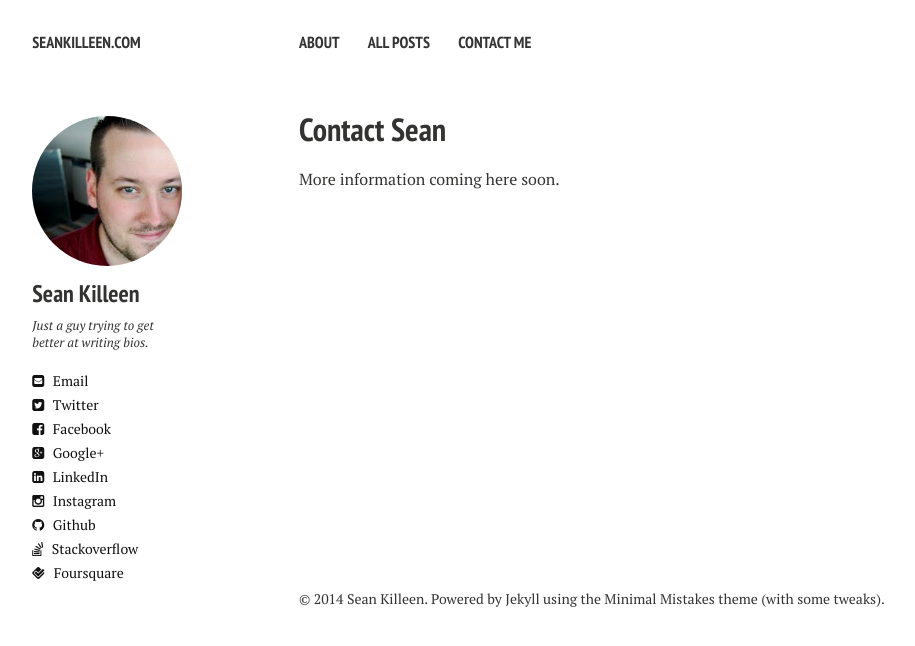
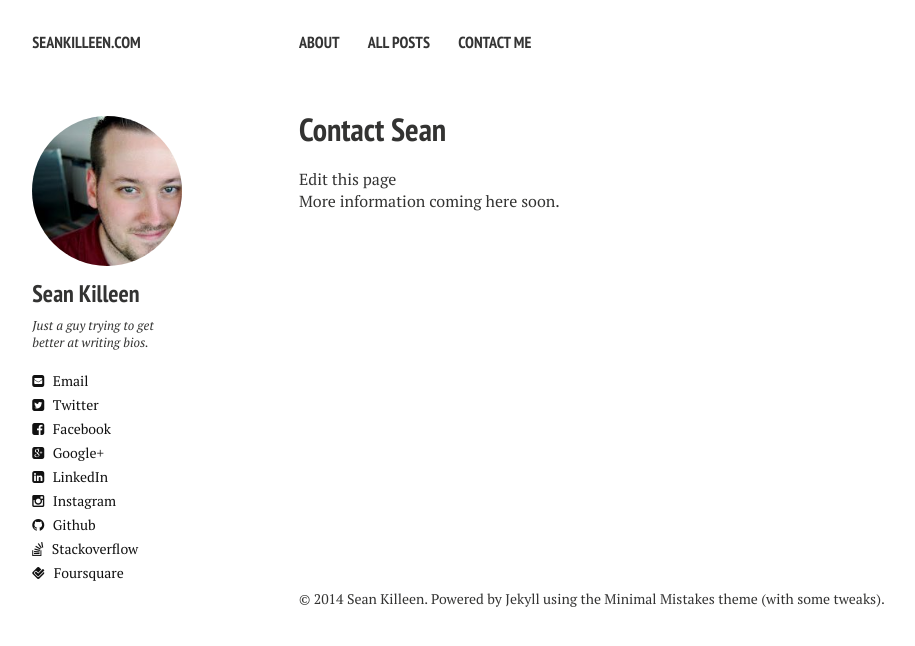
Before and after one commit to SeanKilleen/seankilleen.github.io, a Jekyll site: the page built from contact/index.md, in a window 1280 px wide. Shown: the top 646 px of the page, without its empty margins (21-936 px from the left). Built offline with Jekyll 4.4.1, drawn with Linux system fonts in a browser that asks for light colours; nearby versions of some CDN libraries.

Commit message:
Edit link, a la Phil Haack (thanks!)

```diff
--- /dev/null
+++ b/_includes/_editlink.html
@@ -0,0 +1,7 @@
+{% if post.url %}
+  {% assign path = post.path %}
+{% else %}
+  {% assign path = page.path %}
+{% endif %}
+
+<a href="{{ site.github_repo_url }}edit/master/{{ path }}">Edit this page</a>
--- a/_layouts/page.html
+++ b/_layouts/page.html
@@ -35,6 +35,8 @@
   <article class="page">
     <h1>{{ page.title }}</h1>
     <div class="article-wrap">
+	  {% include _editlink.html %}
+
       {{ content }}
     </div><!-- /.article-wrap -->
     {% if site.owner.disqus-shortname and page.comments == true %}
--- a/_layouts/post.html
+++ b/_layouts/post.html
@@ -41,6 +41,8 @@
       {% endif %}
     </div><!--/ .headline-wrap -->
     <div class="article-wrap">
+	  {% include _editlink.html %}
+
       {{ content }}
       <hr />
       <footer role="contentinfo">
```
